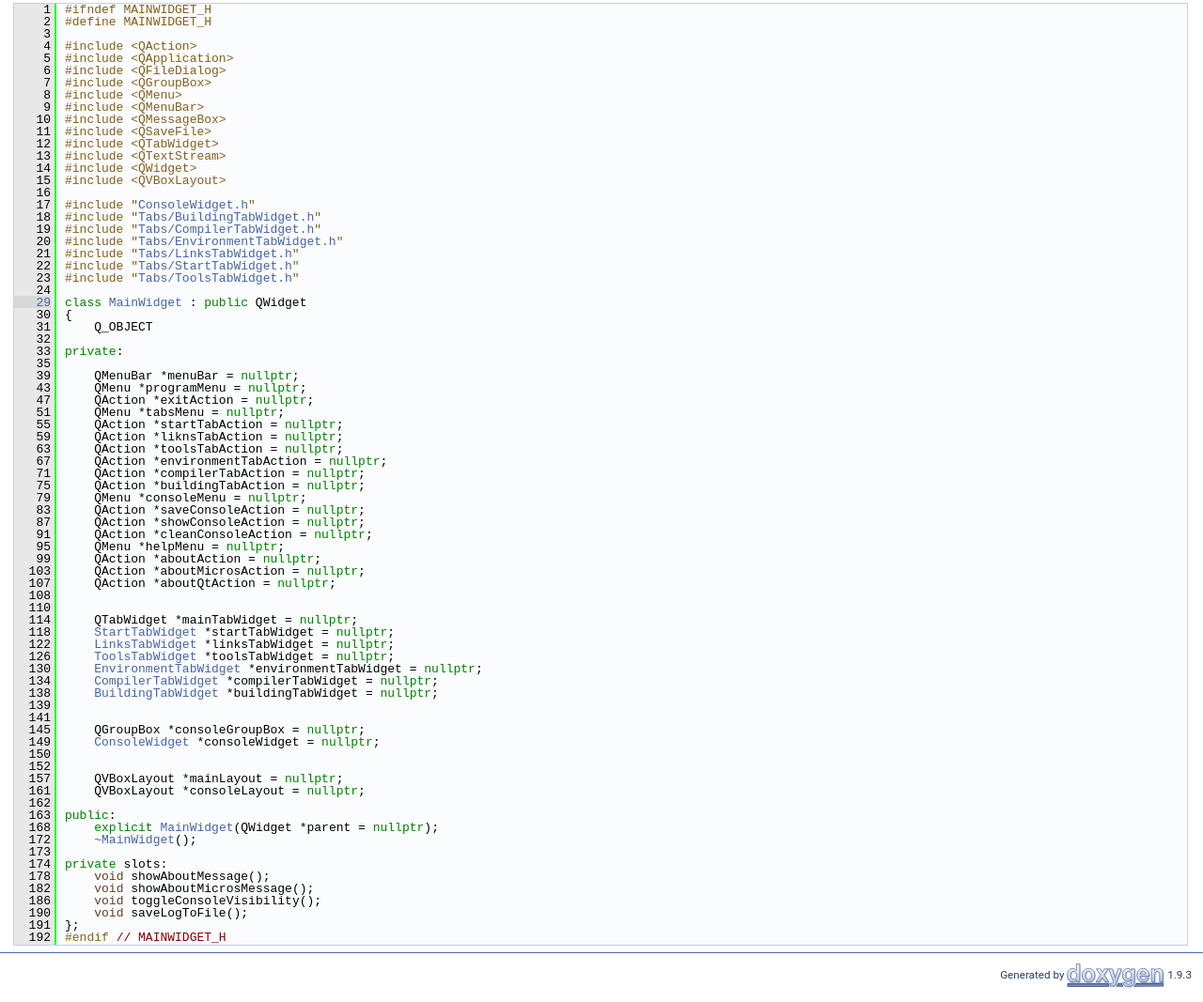
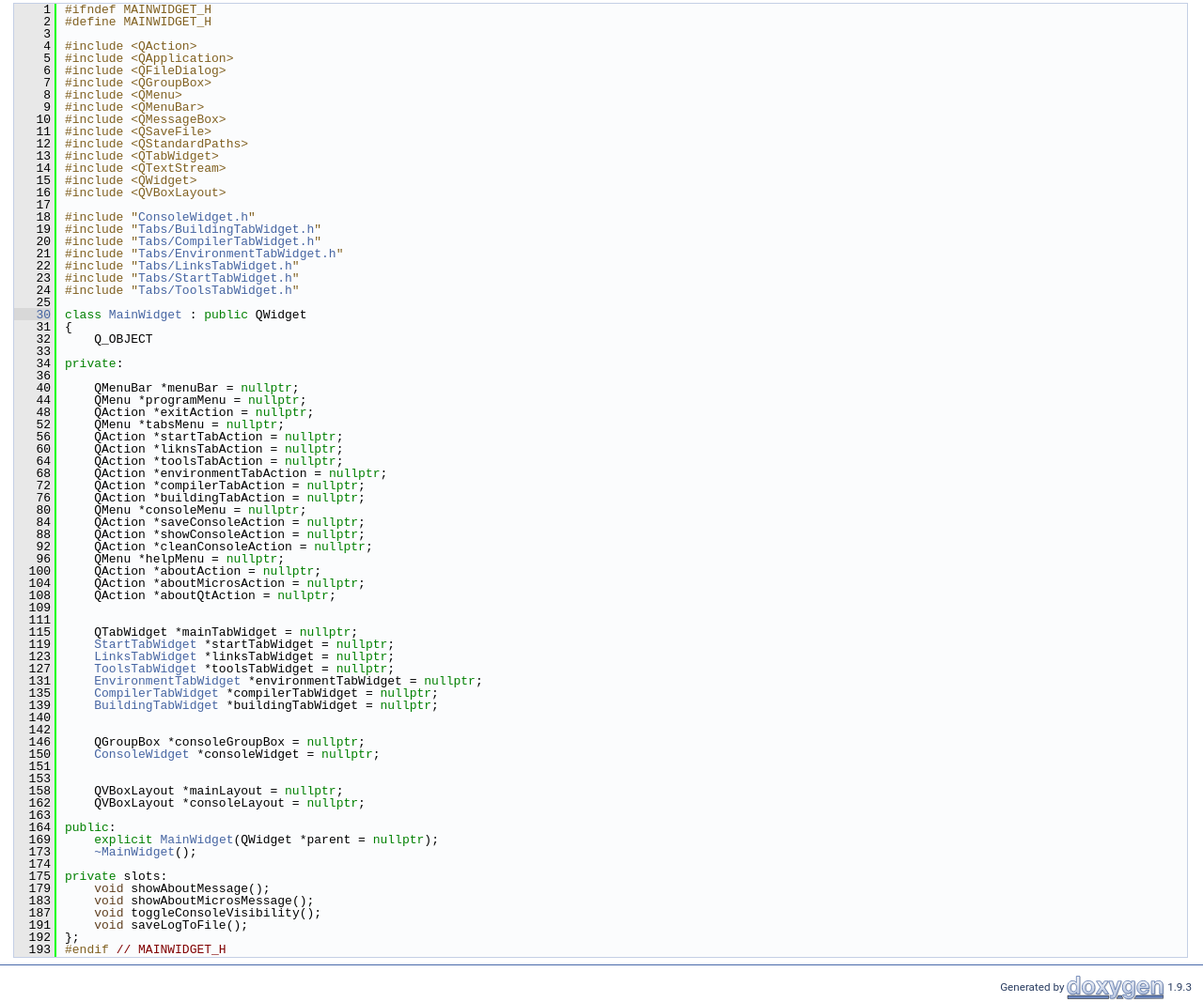
Before and after one commit to skni-kod/MicrOS-DevTools-CPP, a plain HTML site: page _main_widget_8h_source.html in a window 1280 px wide. Shown: the part 217-1284 px from the top of the page at 94% size. Drawn offline with Linux system fonts and the light colour scheme.

Commit message:
deploy: 6de0ccd3c502a077bb28bf196865d9476ec91f02

```diff
--- a/_main_widget_8h_source.html
+++ b/_main_widget_8h_source.html
@@ -80,72 +80,73 @@ $(function() {
 <div class="line"><a id="l00009" name="l00009"></a><span class="lineno">    9</span><span class="preprocessor">#include &lt;QMenuBar&gt;</span></div>
 <div class="line"><a id="l00010" name="l00010"></a><span class="lineno">   10</span><span class="preprocessor">#include &lt;QMessageBox&gt;</span></div>
 <div class="line"><a id="l00011" name="l00011"></a><span class="lineno">   11</span><span class="preprocessor">#include &lt;QSaveFile&gt;</span></div>
-<div class="line"><a id="l00012" name="l00012"></a><span class="lineno">   12</span><span class="preprocessor">#include &lt;QTabWidget&gt;</span></div>
-<div class="line"><a id="l00013" name="l00013"></a><span class="lineno">   13</span><span class="preprocessor">#include &lt;QTextStream&gt;</span></div>
-<div class="line"><a id="l00014" name="l00014"></a><span class="lineno">   14</span><span class="preprocessor">#include &lt;QWidget&gt;</span></div>
-<div class="line"><a id="l00015" name="l00015"></a><span class="lineno">   15</span><span class="preprocessor">#include &lt;QVBoxLayout&gt;</span></div>
-<div class="line"><a id="l00016" name="l00016"></a><span class="lineno">   16</span> </div>
-<div class="line"><a id="l00017" name="l00017"></a><span class="lineno">   17</span><span class="preprocessor">#include &quot;<a class="code" href="_console_widget_8h.html">ConsoleWidget.h</a>&quot;</span></div>
-<div class="line"><a id="l00018" name="l00018"></a><span class="lineno">   18</span><span class="preprocessor">#include &quot;<a class="code" href="_building_tab_widget_8h.html">Tabs/BuildingTabWidget.h</a>&quot;</span></div>
-<div class="line"><a id="l00019" name="l00019"></a><span class="lineno">   19</span><span class="preprocessor">#include &quot;<a class="code" href="_compiler_tab_widget_8h.html">Tabs/CompilerTabWidget.h</a>&quot;</span></div>
-<div class="line"><a id="l00020" name="l00020"></a><span class="lineno">   20</span><span class="preprocessor">#include &quot;<a class="code" href="_environment_tab_widget_8h.html">Tabs/EnvironmentTabWidget.h</a>&quot;</span></div>
-<div class="line"><a id="l00021" name="l00021"></a><span class="lineno">   21</span><span class="preprocessor">#include &quot;<a class="code" href="_links_tab_widget_8h.html">Tabs/LinksTabWidget.h</a>&quot;</span></div>
-<div class="line"><a id="l00022" name="l00022"></a><span class="lineno">   22</span><span class="preprocessor">#include &quot;<a class="code" href="_start_tab_widget_8h.html">Tabs/StartTabWidget.h</a>&quot;</span></div>
-<div class="line"><a id="l00023" name="l00023"></a><span class="lineno">   23</span><span class="preprocessor">#include &quot;<a class="code" href="_tools_tab_widget_8h.html">Tabs/ToolsTabWidget.h</a>&quot;</span></div>
-<div class="line"><a id="l00024" name="l00024"></a><span class="lineno">   24</span> </div>
-<div class="line"><a id="l00029" name="l00029"></a><span class="lineno"><a class="line" href="class_main_widget.html">   29</a></span><span class="keyword">class </span><a class="code hl_class" href="class_main_widget.html">MainWidget</a> : <span class="keyword">public</span> QWidget</div>
-<div class="line"><a id="l00030" name="l00030"></a><span class="lineno">   30</span>{</div>
-<div class="line"><a id="l00031" name="l00031"></a><span class="lineno">   31</span>    Q_OBJECT</div>
-<div class="line"><a id="l00032" name="l00032"></a><span class="lineno">   32</span> </div>
-<div class="line"><a id="l00033" name="l00033"></a><span class="lineno">   33</span><span class="keyword">private</span>:</div>
-<div class="line"><a id="l00035" name="l00035"></a><span class="lineno">   35</span> </div>
-<div class="line"><a id="l00039" name="l00039"></a><span class="lineno">   39</span>    QMenuBar *menuBar = <span class="keyword">nullptr</span>;</div>
-<div class="line"><a id="l00043" name="l00043"></a><span class="lineno">   43</span>    QMenu *programMenu = <span class="keyword">nullptr</span>;</div>
-<div class="line"><a id="l00047" name="l00047"></a><span class="lineno">   47</span>    QAction *exitAction = <span class="keyword">nullptr</span>;</div>
-<div class="line"><a id="l00051" name="l00051"></a><span class="lineno">   51</span>    QMenu *tabsMenu = <span class="keyword">nullptr</span>;</div>
-<div class="line"><a id="l00055" name="l00055"></a><span class="lineno">   55</span>    QAction *startTabAction = <span class="keyword">nullptr</span>;</div>
-<div class="line"><a id="l00059" name="l00059"></a><span class="lineno">   59</span>    QAction *liknsTabAction = <span class="keyword">nullptr</span>;</div>
-<div class="line"><a id="l00063" name="l00063"></a><span class="lineno">   63</span>    QAction *toolsTabAction = <span class="keyword">nullptr</span>;</div>
-<div class="line"><a id="l00067" name="l00067"></a><span class="lineno">   67</span>    QAction *environmentTabAction = <span class="keyword">nullptr</span>;</div>
-<div class="line"><a id="l00071" name="l00071"></a><span class="lineno">   71</span>    QAction *compilerTabAction = <span class="keyword">nullptr</span>;</div>
-<div class="line"><a id="l00075" name="l00075"></a><span class="lineno">   75</span>    QAction *buildingTabAction = <span class="keyword">nullptr</span>;</div>
-<div class="line"><a id="l00079" name="l00079"></a><span class="lineno">   79</span>    QMenu *consoleMenu = <span class="keyword">nullptr</span>;</div>
-<div class="line"><a id="l00083" name="l00083"></a><span class="lineno">   83</span>    QAction *saveConsoleAction = <span class="keyword">nullptr</span>;</div>
-<div class="line"><a id="l00087" name="l00087"></a><span class="lineno">   87</span>    QAction *showConsoleAction = <span class="keyword">nullptr</span>;</div>
-<div class="line"><a id="l00091" name="l00091"></a><span class="lineno">   91</span>    QAction *cleanConsoleAction = <span class="keyword">nullptr</span>;</div>
-<div class="line"><a id="l00095" name="l00095"></a><span class="lineno">   95</span>    QMenu *helpMenu = <span class="keyword">nullptr</span>;</div>
-<div class="line"><a id="l00099" name="l00099"></a><span class="lineno">   99</span>    QAction *aboutAction = <span class="keyword">nullptr</span>;</div>
-<div class="line"><a id="l00103" name="l00103"></a><span class="lineno">  103</span>    QAction *aboutMicrosAction = <span class="keyword">nullptr</span>;</div>
-<div class="line"><a id="l00107" name="l00107"></a><span class="lineno">  107</span>    QAction *aboutQtAction = <span class="keyword">nullptr</span>;</div>
-<div class="line"><a id="l00108" name="l00108"></a><span class="lineno">  108</span> </div>
-<div class="line"><a id="l00110" name="l00110"></a><span class="lineno">  110</span> </div>
-<div class="line"><a id="l00114" name="l00114"></a><span class="lineno">  114</span>    QTabWidget *mainTabWidget = <span class="keyword">nullptr</span>;</div>
-<div class="line"><a id="l00118" name="l00118"></a><span class="lineno">  118</span>    <a class="code hl_class" href="class_start_tab_widget.html">StartTabWidget</a> *startTabWidget = <span class="keyword">nullptr</span>;</div>
-<div class="line"><a id="l00122" name="l00122"></a><span class="lineno">  122</span>    <a class="code hl_class" href="class_links_tab_widget.html">LinksTabWidget</a> *linksTabWidget = <span class="keyword">nullptr</span>;</div>
-<div class="line"><a id="l00126" name="l00126"></a><span class="lineno">  126</span>    <a class="code hl_class" href="class_tools_tab_widget.html">ToolsTabWidget</a> *toolsTabWidget = <span class="keyword">nullptr</span>;</div>
-<div class="line"><a id="l00130" name="l00130"></a><span class="lineno">  130</span>    <a class="code hl_class" href="class_environment_tab_widget.html">EnvironmentTabWidget</a> *environmentTabWidget = <span class="keyword">nullptr</span>;</div>
-<div class="line"><a id="l00134" name="l00134"></a><span class="lineno">  134</span>    <a class="code hl_class" href="class_compiler_tab_widget.html">CompilerTabWidget</a> *compilerTabWidget = <span class="keyword">nullptr</span>;</div>
-<div class="line"><a id="l00138" name="l00138"></a><span class="lineno">  138</span>    <a class="code hl_class" href="class_building_tab_widget.html">BuildingTabWidget</a> *buildingTabWidget = <span class="keyword">nullptr</span>;</div>
-<div class="line"><a id="l00139" name="l00139"></a><span class="lineno">  139</span> </div>
-<div class="line"><a id="l00141" name="l00141"></a><span class="lineno">  141</span> </div>
-<div class="line"><a id="l00145" name="l00145"></a><span class="lineno">  145</span>    QGroupBox *consoleGroupBox = <span class="keyword">nullptr</span>;</div>
-<div class="line"><a id="l00149" name="l00149"></a><span class="lineno">  149</span>    <a class="code hl_class" href="class_console_widget.html">ConsoleWidget</a> *consoleWidget = <span class="keyword">nullptr</span>;</div>
-<div class="line"><a id="l00150" name="l00150"></a><span class="lineno">  150</span> </div>
-<div class="line"><a id="l00152" name="l00152"></a><span class="lineno">  152</span> </div>
-<div class="line"><a id="l00157" name="l00157"></a><span class="lineno">  157</span>    QVBoxLayout *mainLayout = <span class="keyword">nullptr</span>;</div>
-<div class="line"><a id="l00161" name="l00161"></a><span class="lineno">  161</span>    QVBoxLayout *consoleLayout = <span class="keyword">nullptr</span>;</div>
-<div class="line"><a id="l00162" name="l00162"></a><span class="lineno">  162</span> </div>
-<div class="line"><a id="l00163" name="l00163"></a><span class="lineno">  163</span><span class="keyword">public</span>:</div>
-<div class="line"><a id="l00168" name="l00168"></a><span class="lineno">  168</span>    <span class="keyword">explicit</span> <a class="code hl_function" href="class_main_widget.html#aad53bf5b787be1871bfdd56540d4727f">MainWidget</a>(QWidget *parent = <span class="keyword">nullptr</span>);</div>
-<div class="line"><a id="l00172" name="l00172"></a><span class="lineno">  172</span>    <a class="code hl_function" href="class_main_widget.html#add21c63f8e799303a21a69da3d288c2f">~MainWidget</a>();</div>
-<div class="line"><a id="l00173" name="l00173"></a><span class="lineno">  173</span> </div>
-<div class="line"><a id="l00174" name="l00174"></a><span class="lineno">  174</span><span class="keyword">private</span> slots:</div>
-<div class="line"><a id="l00178" name="l00178"></a><span class="lineno">  178</span>    <span class="keywordtype">void</span> showAboutMessage();</div>
-<div class="line"><a id="l00182" name="l00182"></a><span class="lineno">  182</span>    <span class="keywordtype">void</span> showAboutMicrosMessage();</div>
-<div class="line"><a id="l00186" name="l00186"></a><span class="lineno">  186</span>    <span class="keywordtype">void</span> toggleConsoleVisibility();</div>
-<div class="line"><a id="l00190" name="l00190"></a><span class="lineno">  190</span>    <span class="keywordtype">void</span> saveLogToFile();</div>
-<div class="line"><a id="l00191" name="l00191"></a><span class="lineno">  191</span>};</div>
-<div class="line"><a id="l00192" name="l00192"></a><span class="lineno">  192</span><span class="preprocessor">#endif </span><span class="comment">// MAINWIDGET_H</span></div>
+<div class="line"><a id="l00012" name="l00012"></a><span class="lineno">   12</span><span class="preprocessor">#include &lt;QStandardPaths&gt;</span></div>
+<div class="line"><a id="l00013" name="l00013"></a><span class="lineno">   13</span><span class="preprocessor">#include &lt;QTabWidget&gt;</span></div>
+<div class="line"><a id="l00014" name="l00014"></a><span class="lineno">   14</span><span class="preprocessor">#include &lt;QTextStream&gt;</span></div>
+<div class="line"><a id="l00015" name="l00015"></a><span class="lineno">   15</span><span class="preprocessor">#include &lt;QWidget&gt;</span></div>
+<div class="line"><a id="l00016" name="l00016"></a><span class="lineno">   16</span><span class="preprocessor">#include &lt;QVBoxLayout&gt;</span></div>
+<div class="line"><a id="l00017" name="l00017"></a><span class="lineno">   17</span> </div>
+<div class="line"><a id="l00018" name="l00018"></a><span class="lineno">   18</span><span class="preprocessor">#include &quot;<a class="code" href="_console_widget_8h.html">ConsoleWidget.h</a>&quot;</span></div>
+<div class="line"><a id="l00019" name="l00019"></a><span class="lineno">   19</span><span class="preprocessor">#include &quot;<a class="code" href="_building_tab_widget_8h.html">Tabs/BuildingTabWidget.h</a>&quot;</span></div>
+<div class="line"><a id="l00020" name="l00020"></a><span class="lineno">   20</span><span class="preprocessor">#include &quot;<a class="code" href="_compiler_tab_widget_8h.html">Tabs/CompilerTabWidget.h</a>&quot;</span></div>
+<div class="line"><a id="l00021" name="l00021"></a><span class="lineno">   21</span><span class="preprocessor">#include &quot;<a class="code" href="_environment_tab_widget_8h.html">Tabs/EnvironmentTabWidget.h</a>&quot;</span></div>
+<div class="line"><a id="l00022" name="l00022"></a><span class="lineno">   22</span><span class="preprocessor">#include &quot;<a class="code" href="_links_tab_widget_8h.html">Tabs/LinksTabWidget.h</a>&quot;</span></div>
+<div class="line"><a id="l00023" name="l00023"></a><span class="lineno">   23</span><span class="preprocessor">#include &quot;<a class="code" href="_start_tab_widget_8h.html">Tabs/StartTabWidget.h</a>&quot;</span></div>
+<div class="line"><a id="l00024" name="l00024"></a><span class="lineno">   24</span><span class="preprocessor">#include &quot;<a class="code" href="_tools_tab_widget_8h.html">Tabs/ToolsTabWidget.h</a>&quot;</span></div>
+<div class="line"><a id="l00025" name="l00025"></a><span class="lineno">   25</span> </div>
+<div class="line"><a id="l00030" name="l00030"></a><span class="lineno"><a class="line" href="class_main_widget.html">   30</a></span><span class="keyword">class </span><a class="code hl_class" href="class_main_widget.html">MainWidget</a> : <span class="keyword">public</span> QWidget</div>
+<div class="line"><a id="l00031" name="l00031"></a><span class="lineno">   31</span>{</div>
+<div class="line"><a id="l00032" name="l00032"></a><span class="lineno">   32</span>    Q_OBJECT</div>
+<div class="line"><a id="l00033" name="l00033"></a><span class="lineno">   33</span> </div>
+<div class="line"><a id="l00034" name="l00034"></a><span class="lineno">   34</span><span class="keyword">private</span>:</div>
+<div class="line"><a id="l00036" name="l00036"></a><span class="lineno">   36</span> </div>
+<div class="line"><a id="l00040" name="l00040"></a><span class="lineno">   40</span>    QMenuBar *menuBar = <span class="keyword">nullptr</span>;</div>
+<div class="line"><a id="l00044" name="l00044"></a><span class="lineno">   44</span>    QMenu *programMenu = <span class="keyword">nullptr</span>;</div>
+<div class="line"><a id="l00048" name="l00048"></a><span class="lineno">   48</span>    QAction *exitAction = <span class="keyword">nullptr</span>;</div>
+<div class="line"><a id="l00052" name="l00052"></a><span class="lineno">   52</span>    QMenu *tabsMenu = <span class="keyword">nullptr</span>;</div>
+<div class="line"><a id="l00056" name="l00056"></a><span class="lineno">   56</span>    QAction *startTabAction = <span class="keyword">nullptr</span>;</div>
+<div class="line"><a id="l00060" name="l00060"></a><span class="lineno">   60</span>    QAction *liknsTabAction = <span class="keyword">nullptr</span>;</div>
+<div class="line"><a id="l00064" name="l00064"></a><span class="lineno">   64</span>    QAction *toolsTabAction = <span class="keyword">nullptr</span>;</div>
+<div class="line"><a id="l00068" name="l00068"></a><span class="lineno">   68</span>    QAction *environmentTabAction = <span class="keyword">nullptr</span>;</div>
+<div class="line"><a id="l00072" name="l00072"></a><span class="lineno">   72</span>    QAction *compilerTabAction = <span class="keyword">nullptr</span>;</div>
+<div class="line"><a id="l00076" name="l00076"></a><span class="lineno">   76</span>    QAction *buildingTabAction = <span class="keyword">nullptr</span>;</div>
+<div class="line"><a id="l00080" name="l00080"></a><span class="lineno">   80</span>    QMenu *consoleMenu = <span class="keyword">nullptr</span>;</div>
+<div class="line"><a id="l00084" name="l00084"></a><span class="lineno">   84</span>    QAction *saveConsoleAction = <span class="keyword">nullptr</span>;</div>
+<div class="line"><a id="l00088" name="l00088"></a><span class="lineno">   88</span>    QAction *showConsoleAction = <span class="keyword">nullptr</span>;</div>
+<div class="line"><a id="l00092" name="l00092"></a><span class="lineno">   92</span>    QAction *cleanConsoleAction = <span class="keyword">nullptr</span>;</div>
+<div class="line"><a id="l00096" name="l00096"></a><span class="lineno">   96</span>    QMenu *helpMenu = <span class="keyword">nullptr</span>;</div>
+<div class="line"><a id="l00100" name="l00100"></a><span class="lineno">  100</span>    QAction *aboutAction = <span class="keyword">nullptr</span>;</div>
+<div class="line"><a id="l00104" name="l00104"></a><span class="lineno">  104</span>    QAction *aboutMicrosAction = <span class="keyword">nullptr</span>;</div>
+<div class="line"><a id="l00108" name="l00108"></a><span class="lineno">  108</span>    QAction *aboutQtAction = <span class="keyword">nullptr</span>;</div>
+<div class="line"><a id="l00109" name="l00109"></a><span class="lineno">  109</span> </div>
+<div class="line"><a id="l00111" name="l00111"></a><span class="lineno">  111</span> </div>
+<div class="line"><a id="l00115" name="l00115"></a><span class="lineno">  115</span>    QTabWidget *mainTabWidget = <span class="keyword">nullptr</span>;</div>
+<div class="line"><a id="l00119" name="l00119"></a><span class="lineno">  119</span>    <a class="code hl_class" href="class_start_tab_widget.html">StartTabWidget</a> *startTabWidget = <span class="keyword">nullptr</span>;</div>
+<div class="line"><a id="l00123" name="l00123"></a><span class="lineno">  123</span>    <a class="code hl_class" href="class_links_tab_widget.html">LinksTabWidget</a> *linksTabWidget = <span class="keyword">nullptr</span>;</div>
+<div class="line"><a id="l00127" name="l00127"></a><span class="lineno">  127</span>    <a class="code hl_class" href="class_tools_tab_widget.html">ToolsTabWidget</a> *toolsTabWidget = <span class="keyword">nullptr</span>;</div>
+<div class="line"><a id="l00131" name="l00131"></a><span class="lineno">  131</span>    <a class="code hl_class" href="class_environment_tab_widget.html">EnvironmentTabWidget</a> *environmentTabWidget = <span class="keyword">nullptr</span>;</div>
+<div class="line"><a id="l00135" name="l00135"></a><span class="lineno">  135</span>    <a class="code hl_class" href="class_compiler_tab_widget.html">CompilerTabWidget</a> *compilerTabWidget = <span class="keyword">nullptr</span>;</div>
+<div class="line"><a id="l00139" name="l00139"></a><span class="lineno">  139</span>    <a class="code hl_class" href="class_building_tab_widget.html">BuildingTabWidget</a> *buildingTabWidget = <span class="keyword">nullptr</span>;</div>
+<div class="line"><a id="l00140" name="l00140"></a><span class="lineno">  140</span> </div>
+<div class="line"><a id="l00142" name="l00142"></a><span class="lineno">  142</span> </div>
+<div class="line"><a id="l00146" name="l00146"></a><span class="lineno">  146</span>    QGroupBox *consoleGroupBox = <span class="keyword">nullptr</span>;</div>
+<div class="line"><a id="l00150" name="l00150"></a><span class="lineno">  150</span>    <a class="code hl_class" href="class_console_widget.html">ConsoleWidget</a> *consoleWidget = <span class="keyword">nullptr</span>;</div>
+<div class="line"><a id="l00151" name="l00151"></a><span class="lineno">  151</span> </div>
+<div class="line"><a id="l00153" name="l00153"></a><span class="lineno">  153</span> </div>
+<div class="line"><a id="l00158" name="l00158"></a><span class="lineno">  158</span>    QVBoxLayout *mainLayout = <span class="keyword">nullptr</span>;</div>
+<div class="line"><a id="l00162" name="l00162"></a><span class="lineno">  162</span>    QVBoxLayout *consoleLayout = <span class="keyword">nullptr</span>;</div>
+<div class="line"><a id="l00163" name="l00163"></a><span class="lineno">  163</span> </div>
+<div class="line"><a id="l00164" name="l00164"></a><span class="lineno">  164</span><span class="keyword">public</span>:</div>
+<div class="line"><a id="l00169" name="l00169"></a><span class="lineno">  169</span>    <span class="keyword">explicit</span> <a class="code hl_function" href="class_main_widget.html#aad53bf5b787be1871bfdd56540d4727f">MainWidget</a>(QWidget *parent = <span class="keyword">nullptr</span>);</div>
+<div class="line"><a id="l00173" name="l00173"></a><span class="lineno">  173</span>    <a class="code hl_function" href="class_main_widget.html#add21c63f8e799303a21a69da3d288c2f">~MainWidget</a>();</div>
+<div class="line"><a id="l00174" name="l00174"></a><span class="lineno">  174</span> </div>
+<div class="line"><a id="l00175" name="l00175"></a><span class="lineno">  175</span><span class="keyword">private</span> slots:</div>
+<div class="line"><a id="l00179" name="l00179"></a><span class="lineno">  179</span>    <span class="keywordtype">void</span> showAboutMessage();</div>
+<div class="line"><a id="l00183" name="l00183"></a><span class="lineno">  183</span>    <span class="keywordtype">void</span> showAboutMicrosMessage();</div>
+<div class="line"><a id="l00187" name="l00187"></a><span class="lineno">  187</span>    <span class="keywordtype">void</span> toggleConsoleVisibility();</div>
+<div class="line"><a id="l00191" name="l00191"></a><span class="lineno">  191</span>    <span class="keywordtype">void</span> saveLogToFile();</div>
+<div class="line"><a id="l00192" name="l00192"></a><span class="lineno">  192</span>};</div>
+<div class="line"><a id="l00193" name="l00193"></a><span class="lineno">  193</span><span class="preprocessor">#endif </span><span class="comment">// MAINWIDGET_H</span></div>
 <div class="ttc" id="a_building_tab_widget_8h_html"><div class="ttname"><a href="_building_tab_widget_8h.html">BuildingTabWidget.h</a></div></div>
 <div class="ttc" id="a_compiler_tab_widget_8h_html"><div class="ttname"><a href="_compiler_tab_widget_8h.html">CompilerTabWidget.h</a></div></div>
 <div class="ttc" id="a_console_widget_8h_html"><div class="ttname"><a href="_console_widget_8h.html">ConsoleWidget.h</a></div></div>
@@ -158,7 +159,7 @@ $(function() {
 <div class="ttc" id="aclass_console_widget_html"><div class="ttname"><a href="class_console_widget.html">ConsoleWidget</a></div><div class="ttdoc">The ConsoleWidget class.</div><div class="ttdef"><b>Definition:</b> ConsoleWidget.h:19</div></div>
 <div class="ttc" id="aclass_environment_tab_widget_html"><div class="ttname"><a href="class_environment_tab_widget.html">EnvironmentTabWidget</a></div><div class="ttdoc">The EnvironmentTabWidget class.</div><div class="ttdef"><b>Definition:</b> EnvironmentTabWidget.h:13</div></div>
 <div class="ttc" id="aclass_links_tab_widget_html"><div class="ttname"><a href="class_links_tab_widget.html">LinksTabWidget</a></div><div class="ttdoc">The LinksTabWidget class.</div><div class="ttdef"><b>Definition:</b> LinksTabWidget.h:13</div></div>
-<div class="ttc" id="aclass_main_widget_html"><div class="ttname"><a href="class_main_widget.html">MainWidget</a></div><div class="ttdoc">The MainWidget class.</div><div class="ttdef"><b>Definition:</b> MainWidget.h:30</div></div>
+<div class="ttc" id="aclass_main_widget_html"><div class="ttname"><a href="class_main_widget.html">MainWidget</a></div><div class="ttdoc">The MainWidget class.</div><div class="ttdef"><b>Definition:</b> MainWidget.h:31</div></div>
 <div class="ttc" id="aclass_main_widget_html_aad53bf5b787be1871bfdd56540d4727f"><div class="ttname"><a href="class_main_widget.html#aad53bf5b787be1871bfdd56540d4727f">MainWidget::MainWidget</a></div><div class="ttdeci">MainWidget(QWidget *parent=nullptr)</div><div class="ttdoc">Default constructor.</div><div class="ttdef"><b>Definition:</b> MainWidget.cpp:3</div></div>
 <div class="ttc" id="aclass_main_widget_html_add21c63f8e799303a21a69da3d288c2f"><div class="ttname"><a href="class_main_widget.html#add21c63f8e799303a21a69da3d288c2f">MainWidget::~MainWidget</a></div><div class="ttdeci">~MainWidget()</div><div class="ttdoc">Default destructor.</div><div class="ttdef"><b>Definition:</b> MainWidget.cpp:113</div></div>
 <div class="ttc" id="aclass_start_tab_widget_html"><div class="ttname"><a href="class_start_tab_widget.html">StartTabWidget</a></div><div class="ttdoc">The StartTabWidget class.</div><div class="ttdef"><b>Definition:</b> StartTabWidget.h:13</div></div>
```
Also changed, not shown: _main_widget_8h.html (+1 -0 lines).
